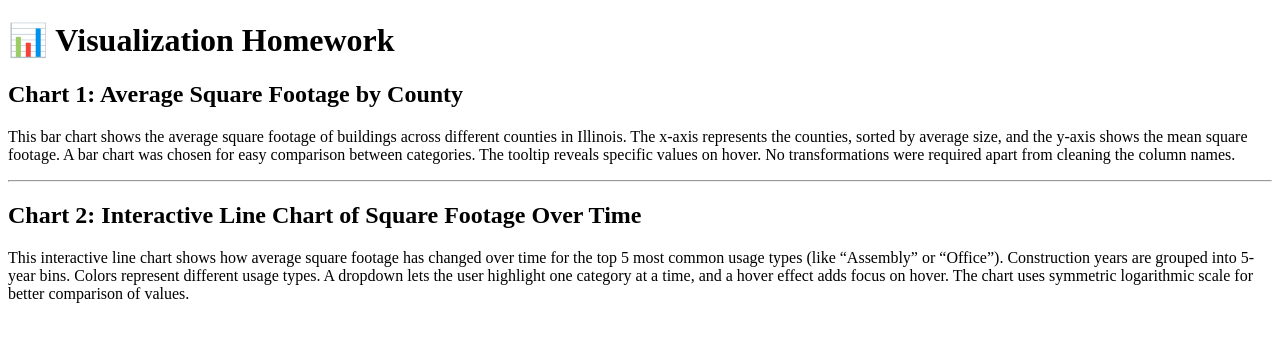
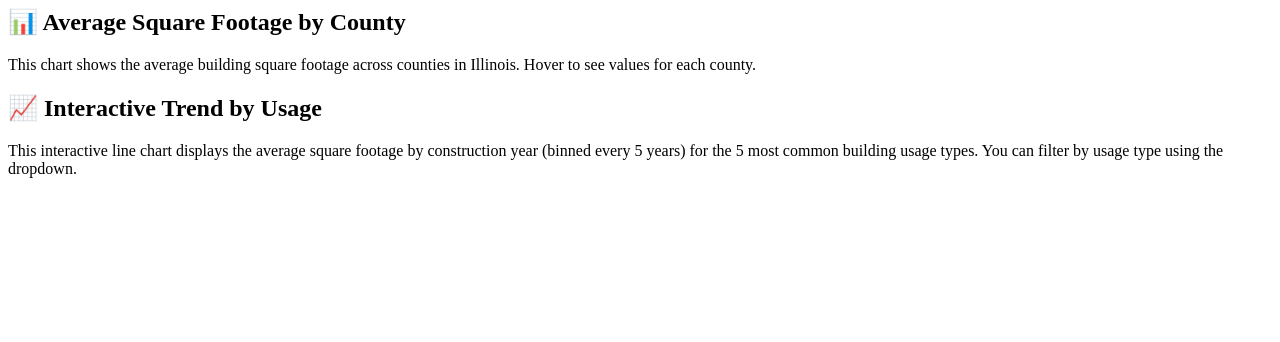
Before and after one commit to tanishasingh13/is445-hw5, a plain HTML site: page index.html in a window 1280 px wide. Drawn offline with Linux system fonts and the light colour scheme; a script that the page names is missing.

Commit message:
Update index.html

```diff
--- a/index.html
+++ b/index.html
@@ -1,45 +1,18 @@
-<!DOCTYPE html>
-<html lang="en">
-<head>
-  <meta charset="UTF-8">
-  <title>📊 Visualization Homework</title>
-</head>
-<body>
-
-<h1>📊 Visualization Homework</h1>
-
-<!-- Chart 1 Section -->
-<h2>Chart 1: Average Square Footage by County</h2>
-<p>
-This bar chart shows the average square footage of buildings across different counties in Illinois.
-The x-axis represents the counties, sorted by average size, and the y-axis shows the mean square footage.
-A bar chart was chosen for easy comparison between categories. The tooltip reveals specific values on hover.
-No transformations were required apart from cleaning the column names.
-</p>
-<div id="chart1"></div>
-
-<hr>
-
-<!-- Chart 2 Section -->
-<h2>Chart 2: Interactive Line Chart of Square Footage Over Time</h2>
-<p>
-This interactive line chart shows how average square footage has changed over time for the top 5 most common usage types (like “Assembly” or “Office”).
-Construction years are grouped into 5-year bins. Colors represent different usage types.
-A dropdown lets the user highlight one category at a time, and a hover effect adds focus on hover.
-The chart uses symmetric logarithmic scale for better comparison of values.
-</p>
-<div id="chart2"></div>
-
-<!-- Vega Libraries -->
+<!-- Load Vega Embed Library -->
 <script src="https://cdn.jsdelivr.net/npm/vega@5"></script>
 <script src="https://cdn.jsdelivr.net/npm/vega-lite@5"></script>
 <script src="https://cdn.jsdelivr.net/npm/vega-embed@6"></script>
 
-<!-- Embed Charts -->
-<script>
-  vegaEmbed('#chart1', 'chart1.json').catch(console.error);
-  vegaEmbed('#chart2', 'chart2.json').catch(console.error);
+<h2>📊 Average Square Footage by County</h2>
+<div id="vis1"></div>
+<script type="text/javascript">
+  vegaEmbed('#vis1', '/assets/charts/chart1.json');
 </script>
+<p>This chart shows the average building square footage across counties in Illinois. Hover to see values for each county.</p>
 
-</body>
-</html>
+<h2>📈 Interactive Trend by Usage</h2>
+<div id="vis2"></div>
+<script type="text/javascript">
+  vegaEmbed('#vis2', '/assets/charts/chart2.json');
+</script>
+<p>This interactive line chart displays the average square footage by construction year (binned every 5 years) for the 5 most common building usage types. You can filter by usage type using the dropdown.</p>
```
